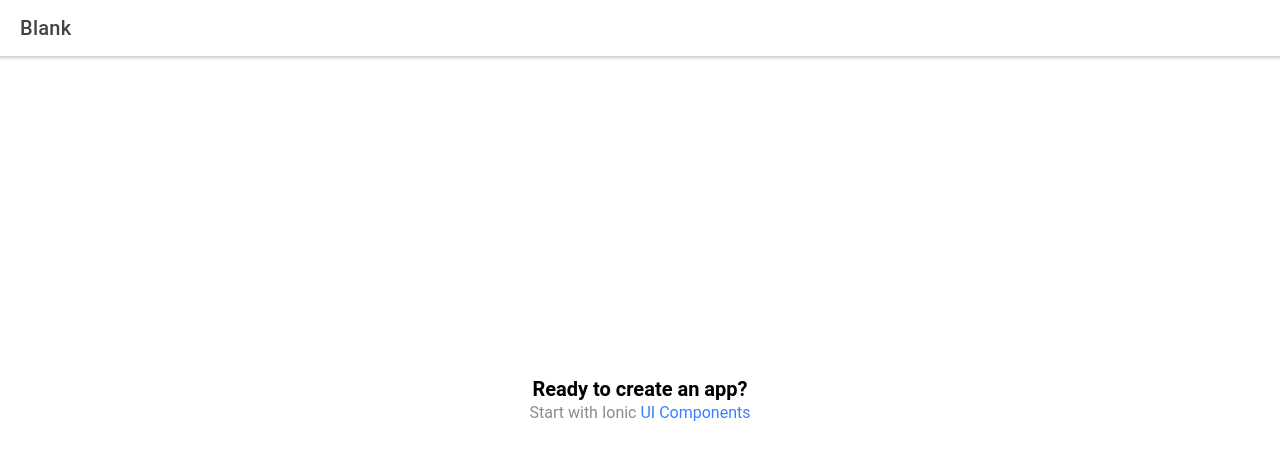
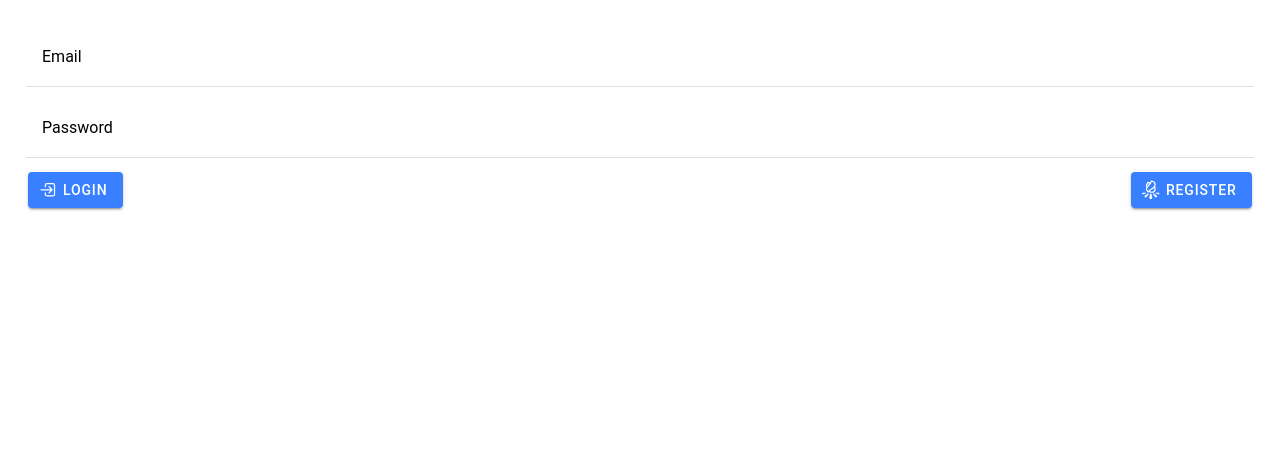
Before and after one commit to RobertIchim98/CampingApp-React, a React (Create React App) app: page / in a window 1280 px wide. Before the commit this address led to /home. Shown: the top 460 px of the page. Built offline with nearby package versions, Linux system fonts and the light colour scheme.

Commit message:
Basic login page

```diff
--- a/src/App.tsx
+++ b/src/App.tsx
@@ -1,8 +1,9 @@
 import React from 'react';
 import { Redirect, Route } from 'react-router-dom';
-import { IonApp, IonRouterOutlet } from '@ionic/react';
+import { IonApp, IonButton, IonCol, IonContent, IonGrid, IonHeader, IonIcon, IonInput, IonItem, IonLabel, IonRouterOutlet, IonRow } from '@ionic/react';
 import { IonReactRouter } from '@ionic/react-router';
 import Home from './pages/Home';
+import { logInOutline, bonfireOutline } from 'ionicons/icons';
 
 /* Core CSS required for Ionic components to work properly */
 import '@ionic/react/css/core.css';
@@ -25,12 +26,42 @@ import './theme/variables.css';
 
 const App: React.FC = () => (
   <IonApp>
-    <IonReactRouter>
-      <IonRouterOutlet>
-        <Route path="/home" component={Home} exact={true} />
-        <Route exact path="/" render={() => <Redirect to="/home" />} />
-      </IonRouterOutlet>
-    </IonReactRouter>
+    <IonContent className="ion-padding">
+      <IonGrid>
+        <IonRow>
+          <IonCol>
+            <IonItem>
+              <IonLabel >
+                <IonInput type="email">Email</IonInput>
+              </IonLabel>
+            </IonItem>
+          </IonCol>
+        </IonRow>
+        <IonRow>
+          <IonCol>
+          <IonItem>
+              <IonLabel>
+                <IonInput type="password">Password</IonInput>
+              </IonLabel>
+            </IonItem>
+          </IonCol>
+        </IonRow>
+        <IonRow>
+          <IonCol className="ion-text-left">
+            <IonButton>
+            <IonIcon slot="start" icon={logInOutline} />
+              Login
+              </IonButton>
+          </IonCol>
+          <IonCol className="ion-text-right">
+            <IonButton>
+            <IonIcon slot="start" icon={bonfireOutline} />
+              Register
+              </IonButton>
+          </IonCol>
+        </IonRow>
+      </IonGrid>
+    </IonContent>
   </IonApp>
 );
 
--- a/src/index.tsx
+++ b/src/index.tsx
@@ -1,11 +1,5 @@
 import React from 'react';
 import ReactDOM from 'react-dom';
 import App from './App';
-import * as serviceWorker from './serviceWorker';
 
 ReactDOM.render(<App />, document.getElementById('root'));
-
-// If you want your app to work offline and load faster, you can change
-// unregister() to register() below. Note this comes with some pitfalls.
-// Learn more about service workers: https://bit.ly/CRA-PWA
-serviceWorker.unregister();
```
